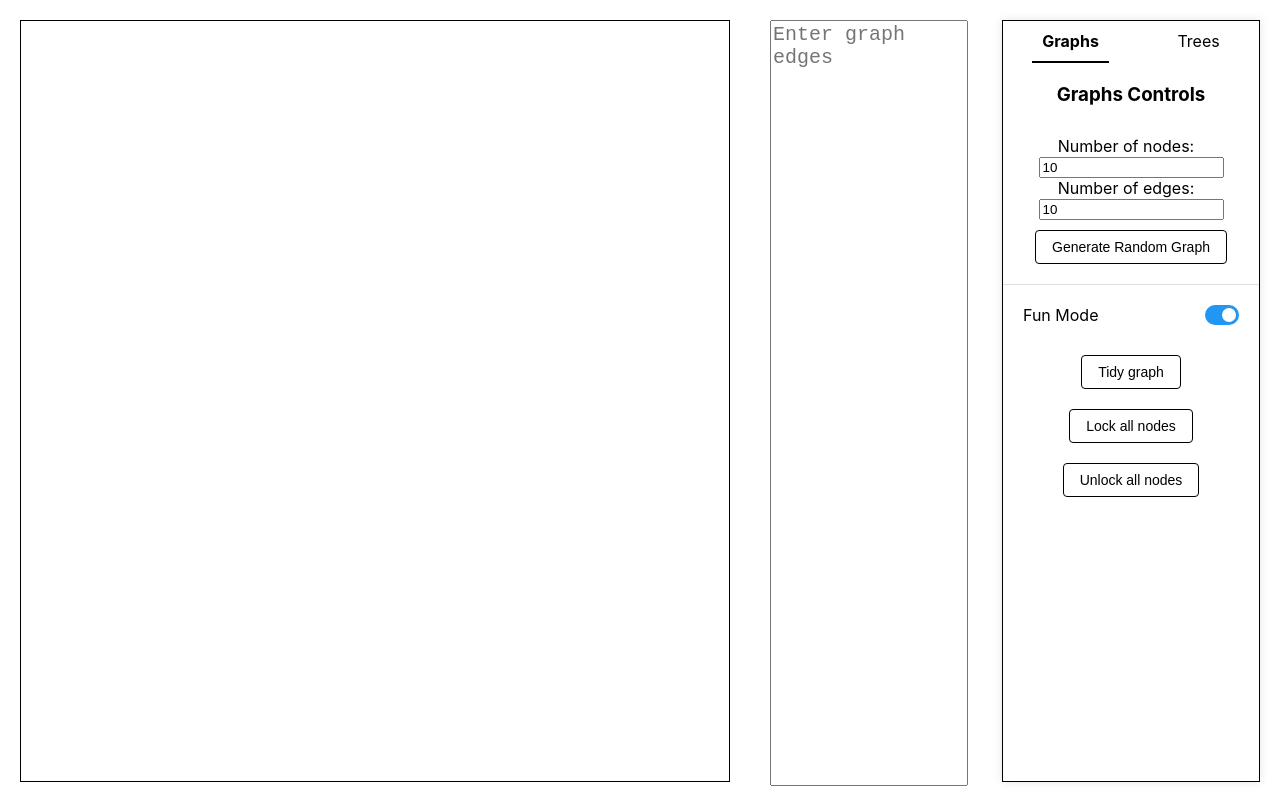
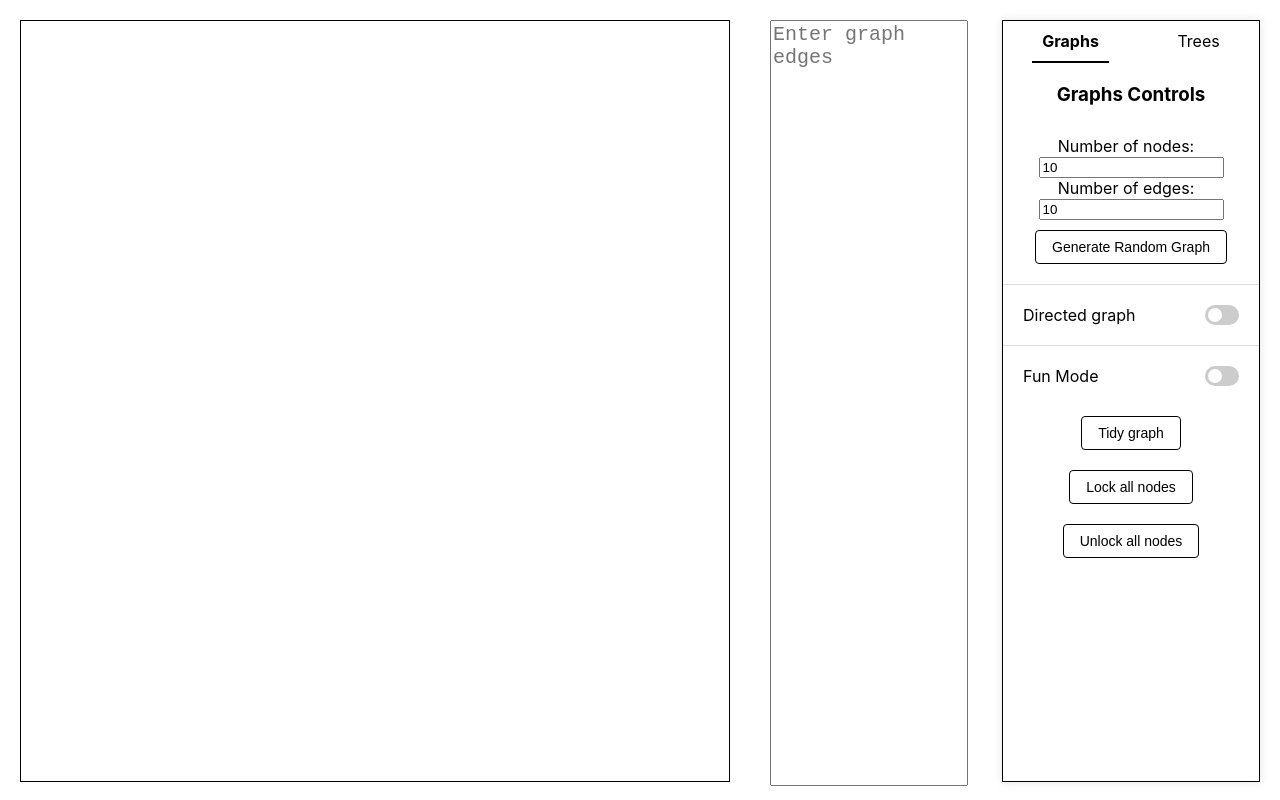
Before and after one commit to AbdullahBitar/graphyy, a React (Create React App) app: page / in a window 1280 px wide. Built offline with nearby package versions, Linux system fonts and the light colour scheme.

Commit message:
feat: directed graph

```diff
--- a/src/pages/MainPage.tsx
+++ b/src/pages/MainPage.tsx
@@ -9,9 +9,10 @@ export function MainPage() {
     const graphContainerRef = useRef<SVGSVGElement>(null);
     const simulationRef = useRef<any>(null);
     const [edges, setEdges] = useState('');
-    const [isColorful, setIsColorful] = useState(true);
+    const [isColorful, setIsColorful] = useState(false);
     const [isTidy, setIsTidy] = useState(false);
     const [allNodes, setAllNodes] = useState<Map<Node, any>>(new Map<Node, any>());
+    const [isDirected, setIsDirected] = useState(false);
 
     const handleEdgesChange = (event: ChangeEvent<HTMLTextAreaElement>) => {
         setEdges(event.target.value);
@@ -43,6 +44,29 @@ export function MainPage() {
         if (nodesGroup.empty()) {
             nodesGroup = svg.append('g').attr('class', 'nodes');
         }
+
+        let defs = svg.select<SVGDefsElement>('defs');
+        if (defs.empty()) {
+            defs = svg.append('defs');
+        }
+
+        defs.selectAll('#arrowhead')
+            .data([true])
+            .enter()
+            .append('marker')
+            .attr('id', 'arrowhead')
+            .attr('viewBox', '-0 -5 10 10')
+            .attr('refX', 21)
+            .attr('refY', 0)
+            .attr('orient', 'auto')
+            .attr('markerWidth', 8)
+            .attr('markerHeight', 8)
+            .attr('xoverflow', 'visible')
+            .append('path')
+            .attr('d', 'M 0,-4 L 8 ,0 L 0,4')
+            .attr('fill', '#000')
+            .style('stroke', 'none')
+            .attr('fill-opacity', isDirected ? 1 : 0);
 
         let edgeSet = new Set<Edge>();
         let nodeSet = new Set<Node>();
@@ -113,7 +137,8 @@ export function MainPage() {
             .attr('class', 'edge')
             .attr('stroke', 'black')
             .attr('stroke-width', 2)
-            .merge(lines as any);
+            .merge(lines as any)
+            .attr('marker-end', 'url(#arrowhead)');
 
         const weights = edgesGroup.selectAll('.edge-weight')
             .data(validEdgesArray);
@@ -145,7 +170,7 @@ export function MainPage() {
         nodeEnter.append('circle')
             .attr('r', nodeRadius)
             .attr('fill', 'white')
-            .attr('stroke', (d: any) => (d.locked ? 'red' : (isColorful ? getRandomHexColor() : 'black')))
+            .attr('stroke', (d: any) => (isColorful ? getRandomHexColor() : 'black'))
             .attr('stroke-width', 3);
 
         nodeEnter.append('text')
@@ -164,7 +189,7 @@ export function MainPage() {
                 .attr('x1', (d: any) => Math.max(nodeRadius, Math.min(width - nodeRadius, d.source.x)))
                 .attr('y1', (d: any) => Math.max(nodeRadius, Math.min(height - nodeRadius, d.source.y)))
                 .attr('x2', (d: any) => Math.max(nodeRadius, Math.min(width - nodeRadius, d.target.x)))
-                .attr('y2', (d: any) => Math.max(nodeRadius, Math.min(height - nodeRadius, d.target.y)));
+                .attr('y2', (d: any) => Math.max(nodeRadius, Math.min(height - nodeRadius, d.target.y)))
 
             svg.selectAll('.edge-weight')
                 .attr('x', function (d: any) {
@@ -238,9 +263,19 @@ export function MainPage() {
 
     }
 
+    const updateArrowVisibility = () => {
+        const svg = d3.select(graphContainerRef.current);
+        svg.select('marker#arrowhead path')
+            .attr('fill-opacity', isDirected ? 1 : 0);
+    };
+
     useEffect(() => {
         drawGraph();
     }, [edges]);
+
+    useEffect(() => {
+        updateArrowVisibility();
+    }, [isDirected]);
 
     return (
         <div className="main-page">
@@ -248,7 +283,7 @@ export function MainPage() {
             <div className="text-box">
                 <textarea className="text-input" placeholder="Enter graph edges" value={edges} onChange={handleEdgesChange} ></textarea>
             </div>
-            <Controls isTidy={isTidy} setIsTidy={setIsTidy} graphContainerRef={graphContainerRef} isColorful={isColorful} setIsColorful={setIsColorful} setEdges={setEdges} edges={edges} drawGraph={drawGraph} simulationRef={simulationRef} />
+            <Controls isTidy={isTidy} setIsTidy={setIsTidy} graphContainerRef={graphContainerRef} isColorful={isColorful} setIsColorful={setIsColorful} setEdges={setEdges} edges={edges} drawGraph={drawGraph} simulationRef={simulationRef} isDirected={isDirected} setIsDirected={setIsDirected} />
         </div>
     );
 }
--- a/src/pages/controls.tsx
+++ b/src/pages/controls.tsx
@@ -26,6 +26,10 @@ export function Controls(props: any) {
                 .attr('stroke', 'black')
         }
         props.setIsColorful((prev: any) => !prev)
+    }
+
+    function toggleDirected() {
+        props.setIsDirected((prev: any) => !prev)
     }
 
     function setRandomGraph() {
@@ -72,6 +76,30 @@ export function Controls(props: any) {
 
         try {
             svg.selectAll('*').remove();
+
+            let defs = svg.select<SVGDefsElement>('defs');
+            if (defs.empty()) {
+                defs = svg.append('defs');
+            }
+
+            defs.selectAll('#arrowhead')
+                .data([true])
+                .enter()
+                .append('marker')
+                .attr('id', 'arrowhead')
+                .attr('viewBox', '-0 -5 10 10')
+                .attr('refX', 21)
+                .attr('refY', 0)
+                .attr('orient', 'auto')
+                .attr('markerWidth', 8)
+                .attr('markerHeight', 8)
+                .attr('xoverflow', 'visible')
+                .append('path')
+                .attr('d', 'M 0,-4 L 8 ,0 L 0,4')
+                .attr('fill', '#000')
+                .style('stroke', 'none')
+                .attr('fill-opacity', props.isDirected ? 1 : 0);
+
             const allNodes: Node[] = []
             const edges = props.edges.split('\n').map((edge: string) => {
                 const parts = edge.split(' ');
@@ -110,7 +138,7 @@ export function Controls(props: any) {
             const combinedLinks = root.links().map(link => {
                 const source = link.source.data.name;
                 const target = link.target.data.name;
-                if(source === dummyRootName || target === dummyRootName) return null;
+                if (source === dummyRootName || target === dummyRootName) return null;
                 const weight = adjacencyList.get(source)?.find(edge => edge.node === target)?.weight;
 
                 return { source: source, target: target, weight: weight };
@@ -159,7 +187,9 @@ export function Controls(props: any) {
                 .attr('class', 'edge')
                 .attr('stroke', 'black')
                 .attr('stroke-width', 2)
-                .merge(lines as any);
+                .merge(lines as any)
+                .attr('marker-end', 'url(#arrowhead)');
+
 
             const weights = edgesGroup.selectAll('.edge-weight')
                 .data(combinedLinks);
@@ -191,7 +221,7 @@ export function Controls(props: any) {
             nodeEnter.append('circle')
                 .attr('r', nodeRadius)
                 .attr('fill', 'white')
-                .attr('stroke', (d: any) => (d.locked ? 'red' : (props.isColorful ? getRandomHexColor() : 'black')))
+                .attr('stroke', (d: any) => (props.isColorful ? getRandomHexColor() : 'black'))
                 .attr('stroke-width', 3);
 
             nodeEnter.append('text')
@@ -249,7 +279,7 @@ export function Controls(props: any) {
 
                     return offsetY;
                 })
-                .text((d: any) => {console.log(d);return d.weight});
+                .text((d: any) => { return d.weight });
         }
 
         function dragStarted(event: any, d: any) {
@@ -402,6 +432,19 @@ export function Controls(props: any) {
             </div>
 
             <div className="interactive">
+                <span>Directed graph</span>
+                <label className="switch">
+                    <input
+                        type="checkbox"
+                        checked={props.isDirected}
+                        onChange={() => {
+                            toggleDirected()
+                        }}
+                    />
+                    <span className="slider round"></span>
+                </label>
+            </div>
+            <div className="interactive">
                 <span>Fun Mode</span>
                 <label className="switch">
                     <input
```
